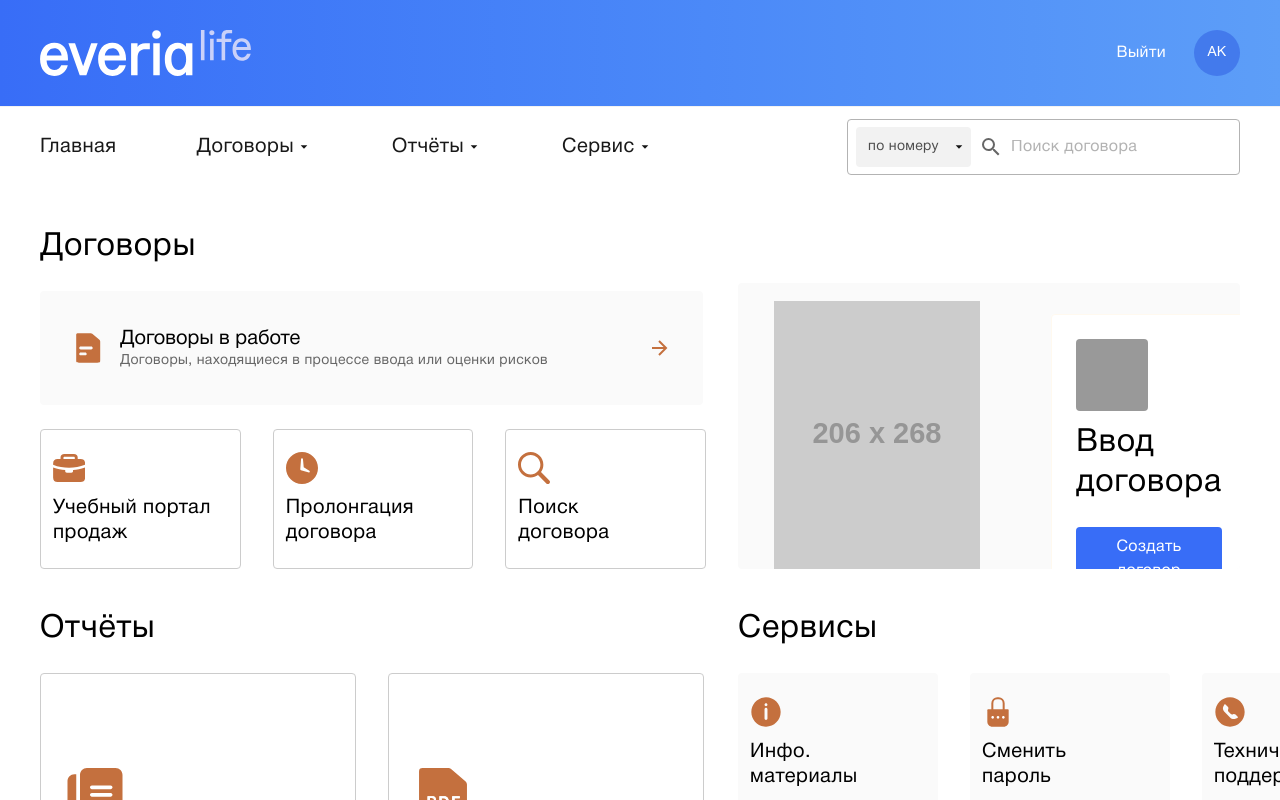
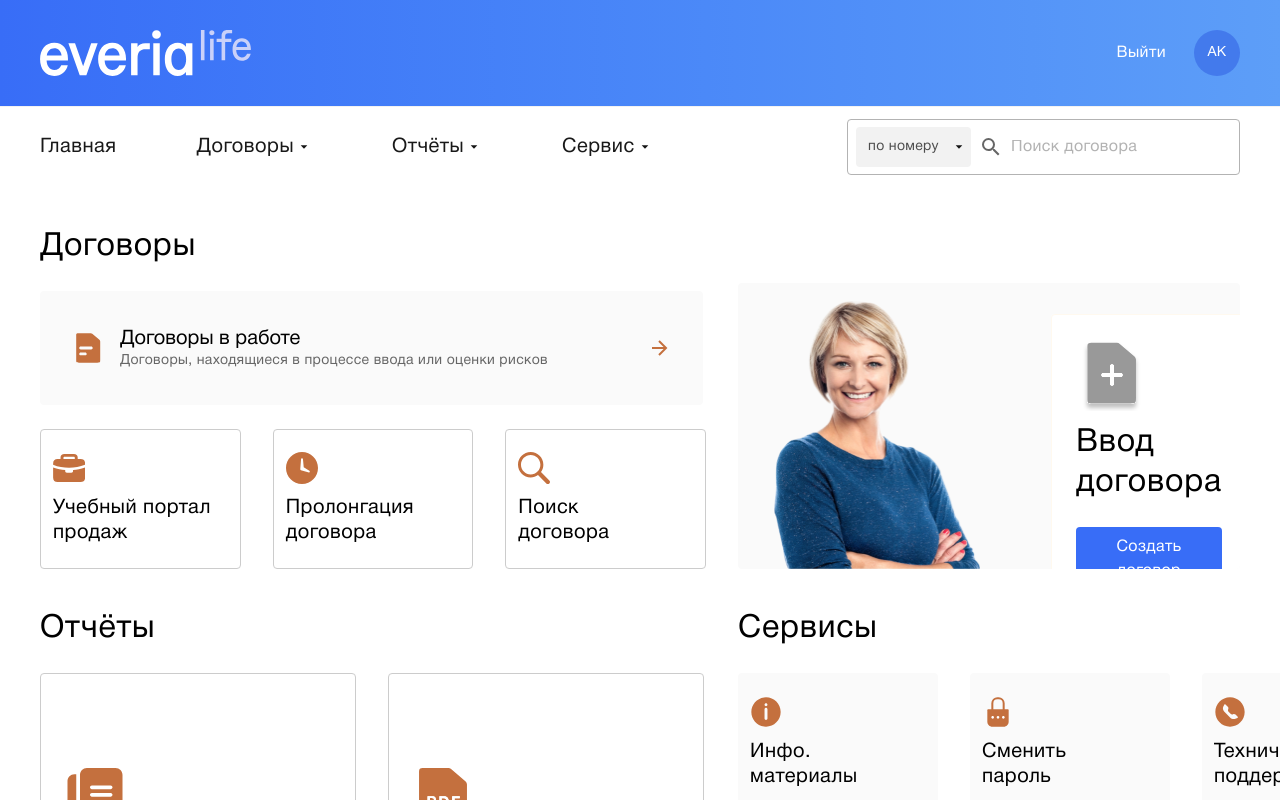
Before and after one commit to dzhuchkov-spider/everialife, a React (Vite) app: page / in a window 1280 px wide. Shown: the top 800 px of the page. Built offline with nearby package versions, Linux system fonts and the light colour scheme.

Commit message:
Main Page 11

```diff
--- a/src/components/MainPage.tsx
+++ b/src/components/MainPage.tsx
@@ -15,6 +15,8 @@ import eyeIcon from '../assets/icons/eye.svg';
 import checkIcon from '../assets/icons/check_24.svg';
 import importIcon from '../assets/icons/import_24.svg';
 import groupIcon from '../assets/icons/Group.svg';
+import heroImage from '../assets/img/hero-image.png';
+import newDocIcon from '../assets/icons/New_doc_72.svg';
 
 const MainPage: React.FC = () => {
   const [searchQuery, setSearchQuery] = useState('');
@@ -164,10 +166,10 @@ const MainPage: React.FC = () => {
 
           {/* Right Column - Create Contract */}
           <div className="w-full xl:w-[664px] h-auto min-h-[200px] sm:h-[286px] relative overflow-hidden bg-[#fafafa] rounded">
-            <img className="hidden sm:block w-[150px] lg:w-[206px] h-auto lg:h-[268px] absolute left-4 lg:left-9 top-4 lg:top-[18px]" src="https://placehold.co/206x268" alt="Contract illustration" />
+            <img className="hidden sm:block w-[150px] lg:w-[206px] h-auto lg:h-[268px] absolute left-4 lg:left-9 top-4 lg:top-[18px]" src={heroImage} alt="Contract illustration" />
             <div className="static sm:absolute left-0 sm:left-[200px] lg:left-[313px] top-0 sm:top-[31px] border border-[#fff9ef] rounded p-4 sm:p-6 bg-white flex flex-col gap-4 sm:gap-6 m-4 sm:m-0">
               <div className="flex flex-col gap-2 sm:gap-3">
-                <div className="w-12 sm:w-[72px] h-12 sm:h-[72px] bg-[#999999] rounded" />
+                <img src={newDocIcon} alt="New document" className="w-12 sm:w-[72px] h-12 sm:h-[72px]" />
                 <div className="text-xl sm:text-2xl lg:text-[32px] font-normal text-black leading-tight tracking-wide">
                   Ввод договора
                 </div>
```
Also changed, not shown: src/assets/icons/New_doc_72.svg (added), src/assets/img/hero-image.png.
